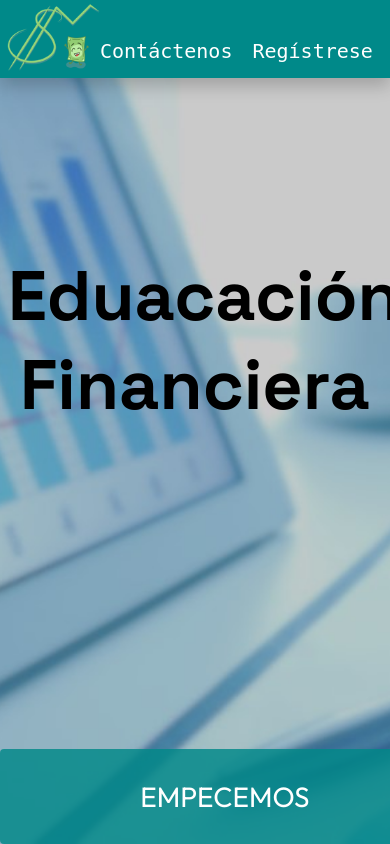
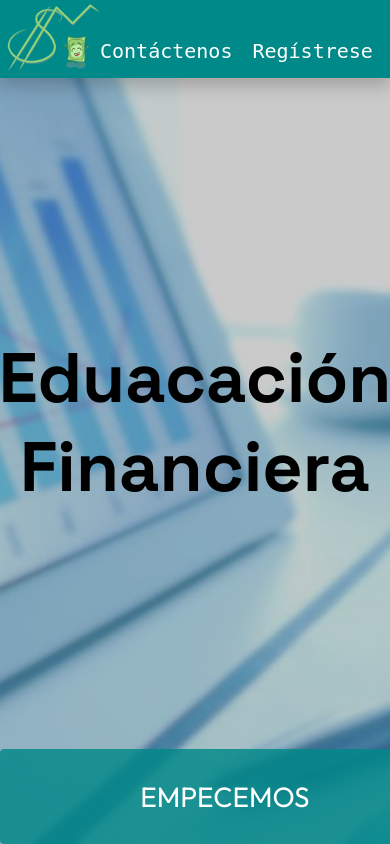
Before and after one commit to SabrinaMaristan/EDUCACION-FINANCIERA, a PHP site: page /SPANISH/index.html in a window 390 px wide; the page is wider, and only the part inside the window is pictured. Run offline with PHP 8.4, Linux system fonts and the light colour scheme; some web fonts are replaced.

Commit message:
24/09
Responsive

```diff
--- a/css/Estilo_pagina_principal.css
+++ b/css/Estilo_pagina_principal.css
@@ -2,51 +2,52 @@
 @import url('https://fonts.googleapis.com/css2?family=Outfit:wght@100..900&display=swap');
 @import url('https://fonts.googleapis.com/css2?family=Murecho:wght@100..900&family=Space+Grotesk:wght@300..700&display=swap');
 
-/*
-Media queries RESPONSIVE
-
- ANCHO MAX (mw): 768px (tablet, pc)
+/* Media Queries para dispositivos móviles y tablets */
 @media only screen and (max-width: 768px) {
   .titulo {
-      font-size: 50px;
+    font-size: 45px; /* Reduce el tamaño de la fuente para dispositivos más pequeños */
   }
+
   .button {
-      font-size: 24px;
-      padding: 20px;
+    font-size: 25px; /* Reduce el tamaño de la fuente del botón */
+    padding: 20px; /* Ajusta el padding del botón */
   }
 }
 
- ANCHO MAX (mw): 480px (celulares)
 @media only screen and (max-width: 480px) {
   .titulo {
-      font-size: 40px;
+    font-size: 35px; /* Ajusta aún más el tamaño de la fuente */
   }
+
   .button {
-      font-size: 20px;
-      padding: 15px;
+    font-size: 13px; /* Tamaño de fuente del botón */
+    padding: 15px; /* Ajuste del padding */
   }
 }
 
-*/
-
+/* Estilos generales */
 body {
   background-image: url(../imgs/ImportanciaFinanzas.jpg); /* Ruta a la imagen */
   background-size: cover; /* Ajusta la imagen para que cubra todo el fondo */
   background-repeat: no-repeat; /* Evita que la imagen se repita */
   background-position: center center; /* Centra la imagen */
   background-attachment: fixed;
-  margin-top: 4cm; /* Ajusta este valor según el espacio que quieras entre el encabezado y el texto */
-
+  margin: 0; /* Elimina márgenes */
+  display: flex; /* Activar flexbox */
+  flex-direction: column; /* Organiza los hijos en columna */
+  justify-content: center; /* Centra verticalmente */
+  align-items: center; /* Centra horizontalmente */
+  height: 100vh; /* Toma toda la altura de la ventana */
 }
 
 .titulo {
-  font-family:Space Grotesk;
-  position: relative;
-  top: 100px;
-  font-size: 70px;
+  font-family: Space Grotesk;
+  font-size: 70px; /* Tamaño original */
   text-align: center;
+  margin: 0; /* Elimina el margen */
 }
 
+/* Botón */
 .button {
   position: fixed;
   bottom: 0;
```
